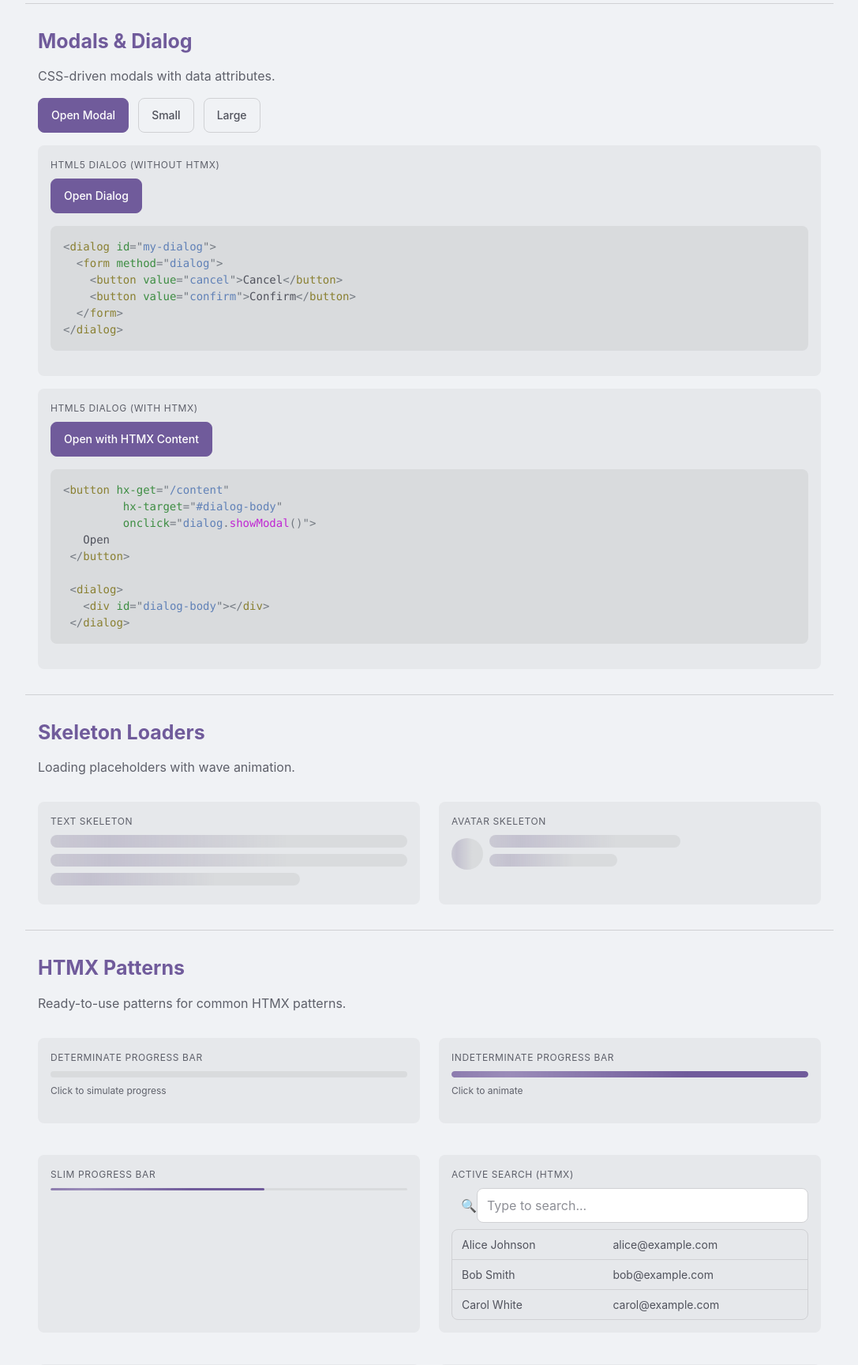
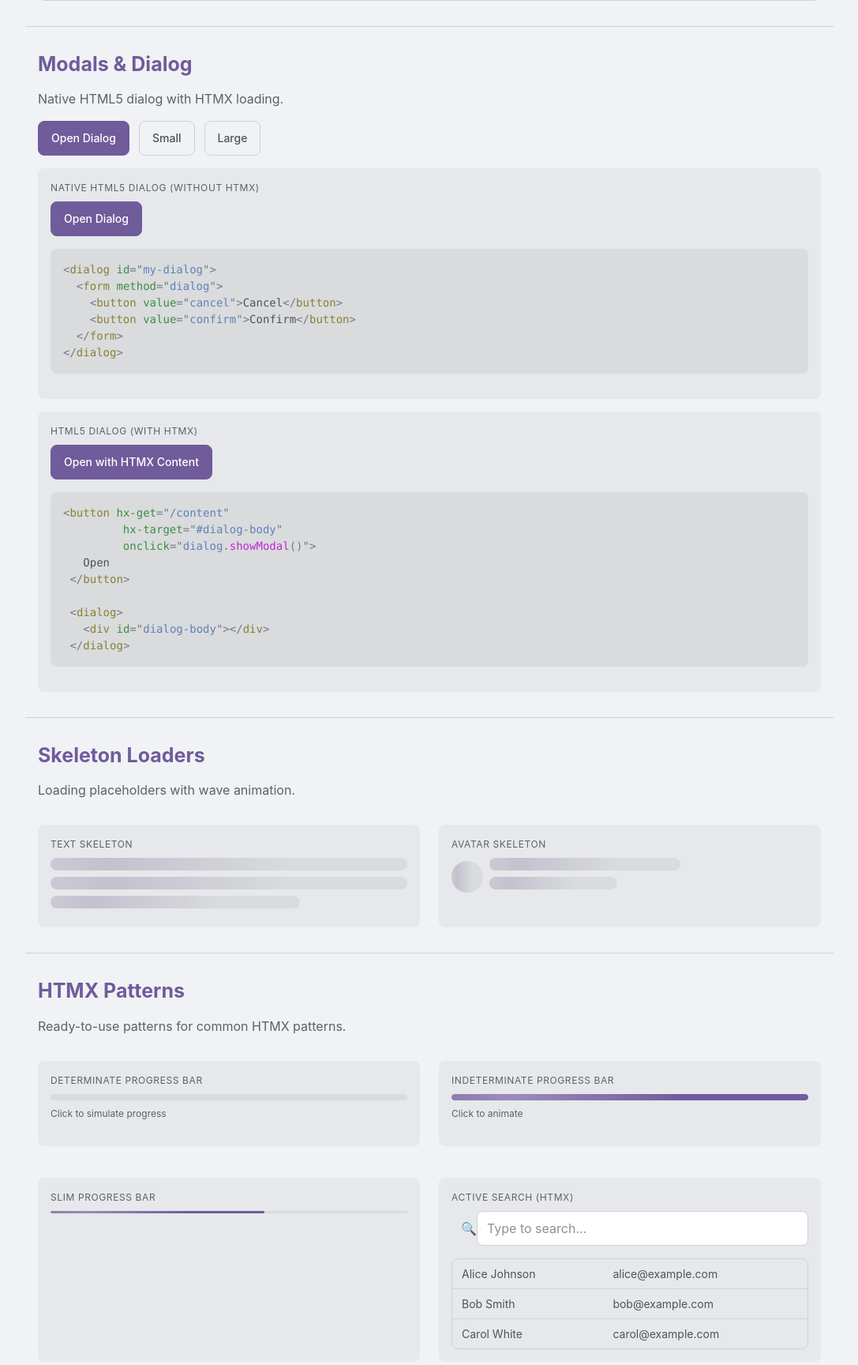
Before and after one commit to madeonawave/SemtX_web, a Django app: page / in a window 1280 px wide. Shown: the part 4531-6259 px from the top of the page at 79% size, without its empty margins (96-1183 px from the left). Run offline with Django 5.2, Linux system fonts and the light colour scheme; grey boxes labelled with a size stand in for pictures from a placeholder-image service; some libraries are stand-ins or nearby versions; some web fonts are replaced.

Commit message:
modals. accessibility

```diff
--- a/src/main/static/css/semtx.css
+++ b/src/main/static/css/semtx.css
@@ -396,6 +396,18 @@ ul, ol {
 .text-success { color: var(--green); }
 .text-error { color: var(--red); }
 .text-warning { color: var(--peach); }
+
+.visually-hidden {
+  position: absolute;
+  width: 1px;
+  height: 1px;
+  padding: 0;
+  margin: -1px;
+  overflow: hidden;
+  clip: rect(0, 0, 0, 0);
+  white-space: nowrap;
+  border: 0;
+}
 
 /* Semantic Text Colors */
 .text-blue { color: var(--blue); }
--- a/src/main/templates/index.html
+++ b/src/main/templates/index.html
@@ -603,59 +609,86 @@
   <!-- Modals -->
   <section class="container demo-section">
     <h2 class="title-lg">Modals & Dialog</h2>
-    <p class="subtitle">CSS-driven modals with data attributes.</p>
+    <p class="subtitle">Native HTML5 dialog with HTMX loading.</p>
 
     <div class="demo-row">
       <button class="btn btn-primary"
               hx-get="/modal-content?type=default"
-              hx-target="#demo-modal .modal-content"
+              hx-target="#demo-dialog-default .dialog-body"
               hx-swap="innerHTML"
-              data-modal="#demo-modal">Open Modal</button>
+              onclick="document.getElementById('demo-dialog-default').showModal()">Open Dialog</button>
       <button class="btn btn-outline"
               hx-get="/modal-content?type=small"
-              hx-target="#demo-modal-sm .modal-content"
+              hx-target="#demo-dialog-sm .dialog-body"
               hx-swap="innerHTML"
-              data-modal="#demo-modal-sm">Small</button>
+              onclick="document.getElementById('demo-dialog-sm').showModal()">Small</button>
       <button class="btn btn-outline"
               hx-get="/modal-content?type=large"
-              hx-target="#demo-modal-lg .modal-content"
+              hx-target="#demo-dialog-lg .dialog-body"
               hx-swap="innerHTML"
-              data-modal="#demo-modal-lg">Large</button>
+              onclick="document.getElementById('demo-dialog-lg').showModal()">Large</button>
     </div>
 
-    <!-- Demo Modal -->
-    <div id="demo-modal" class="modal" role="dialog">
-      <div class="modal-backdrop" data-modal-close></div>
-      <div class="modal-content">
-        <div class="p-8 flex items-center justify-center">
+    <!-- Default Dialog -->
+    <dialog id="demo-dialog-default" class="dialog-default">
+      <form method="dialog">
+        <div class="dialog-header">
+          <h3 class="font-semibold">Modal Title</h3>
+          <button type="submit" class="btn btn-ghost" value="cancel">&times;</button>
+        </div>
+        <div class="dialog-body">
+          <div class="flex items-center justify-center p-8">
             <span class="spinner"></span>
           </div>
         </div>
+        <div class="dialog-footer">
+          <button type="submit" class="btn btn-ghost" value="cancel">Cancel</button>
+          <button type="submit" class="btn btn-primary" value="confirm">Confirm</button>
         </div>
+      </form>
+    </dialog>
 
-    <!-- Small Modal -->
-    <div id="demo-modal-sm" class="modal modal-sm" role="dialog">
-      <div class="modal-backdrop" data-modal-close></div>
-      <div class="modal-content">
-        <div class="p-4 flex items-center justify-center">
+    <!-- Small Dialog -->
+    <dialog id="demo-dialog-sm" class="dialog-sm">
+      <form method="dialog">
+        <div class="dialog-header">
+          <h3 class="font-semibold">Small Modal</h3>
+          <button type="submit" class="btn btn-ghost" value="cancel">&times;</button>
+        </div>
+        <div class="dialog-body">
+          <div class="flex items-center justify-center p-4">
             <span class="spinner"></span>
           </div>
         </div>
+        <div class="dialog-footer">
+          <button type="submit" class="btn btn-ghost" value="cancel">Cancel</button>
+          <button type="submit" class="btn btn-primary" value="confirm">Confirm</button>
         </div>
+      </form>
+    </dialog>
 
-    <!-- Large Modal -->
-    <div id="demo-modal-lg" class="modal modal-lg" role="dialog">
-      <div class="modal-backdrop" data-modal-close></div>
-      <div class="modal-content">
-        <div class="p-8 flex items-center justify-center">
+    <!-- Large Dialog -->
+    <dialog id="demo-dialog-lg" class="dialog-lg">
+      <form method="dialog">
+        <div class="dialog-header">
+          <h3 class="font-semibold">Large Modal</h3>
+          <button type="submit" class="btn btn-ghost" value="cancel">&times;</button>
+        </div>
+        <div class="dialog-body">
+          <div class="flex items-center justify-center p-8">
             <span class="spinner"></span>
           </div>
         </div>
+        <div class="dialog-footer">
+          <button type="submit" class="btn btn-ghost" value="cancel">Cancel</button>
+          <button type="submit" class="btn btn-primary" value="confirm">Confirm</button>
         </div>
+      </form>
+    </dialog>
 
     <!-- HTML5 Dialog -->
     <div class="card-flat mt-4">
-      <p class="label-uppercase">HTML5 Dialog (without HTMX)</p>
+      <p class="label-uppercase">Native HTML5 Dialog (without HTMX)</p>
       <button class="btn btn-primary" onclick="document.getElementById('demo-dialog').showModal()">
         Open Dialog
       </button>
@@ -777,11 +810,12 @@
 
       <div class="card-flat">
 <p class="label-uppercase">Active Search (HTMX)</p>
+        <div class="form-group">
+          <label for="search-demo" class="visually-hidden">Search</label>
           <div class="input-search">
             <span class="input-search-icon">&#128269;</span>
             <input type="search"
                    id="search-demo"
-
                    placeholder="Type to search..."
                    name="q"
                  hx-post="/search"
@@ -1087,52 +1122,15 @@ button {
       });
     });
 
-    // Modal toggle
-    document.querySelectorAll('[data-modal]').forEach(btn => {
-      btn.addEventListener('click', () => {
-        const target = btn.dataset.modal;
-        document.querySelector(target).classList.add('open');
-      });
-    });
-
-    document.querySelectorAll('[data-modal-close]').forEach(btn => {
-      btn.addEventListener('click', (e) => {
-        e.target.closest('.modal').classList.remove('open');
-      });
-    });
-
-    // Event delegation for dynamically loaded content
-    document.addEventListener('click', (e) => {
-      if (e.target.matches('[data-modal-close]')) {
-        e.target.closest('.modal').classList.remove('open');
-      }
-    });
-
-    // Close modal on backdrop click
-    document.querySelectorAll('.modal-backdrop').forEach(backdrop => {
-      backdrop.addEventListener('click', () => {
-        backdrop.closest('.modal').classList.remove('open');
-      });
-    });
-
-    // Close on escape
-    document.addEventListener('keydown', (e) => {
-      if (e.key === 'Escape') {
-        document.querySelectorAll('.modal.open').forEach(modal => {
-          modal.classList.remove('open');
-        });
-      }
-    });
-
-    // HTML5 Dialog: close when clicking outside
+    // HTML5 Dialog: close when clicking outside (on backdrop)
     document.querySelectorAll('dialog').forEach(dialog => {
       dialog.addEventListener('click', (e) => {
         const rect = dialog.getBoundingClientRect();
         const isInDialog = (
-          e.clientX >= rect.left &&
-          e.clientX <= rect.right &&
-          e.clientY >= rect.top &&
-          e.clientY <= rect.bottom
+          rect.top <= e.clientY &&
+          e.clientY <= rect.top + rect.height &&
+          rect.left <= e.clientX &&
+          e.clientX <= rect.left + rect.width
         );
         if (!isInDialog) {
           dialog.close();
```
Also changed, not shown: other parts of src/main/static/css/semtx.css (+35 -105 lines), other parts of src/main/templates/index.html (+20 -13 lines), src/main/templates/partials/modal_default.html (+2 -12 lines), src/main/templates/partials/modal_large.html (+2 -9 lines), src/main/templates/partials/modal_small.html (+1 -10 lines). Lines whose indentation alone changed are shown as unchanged.
